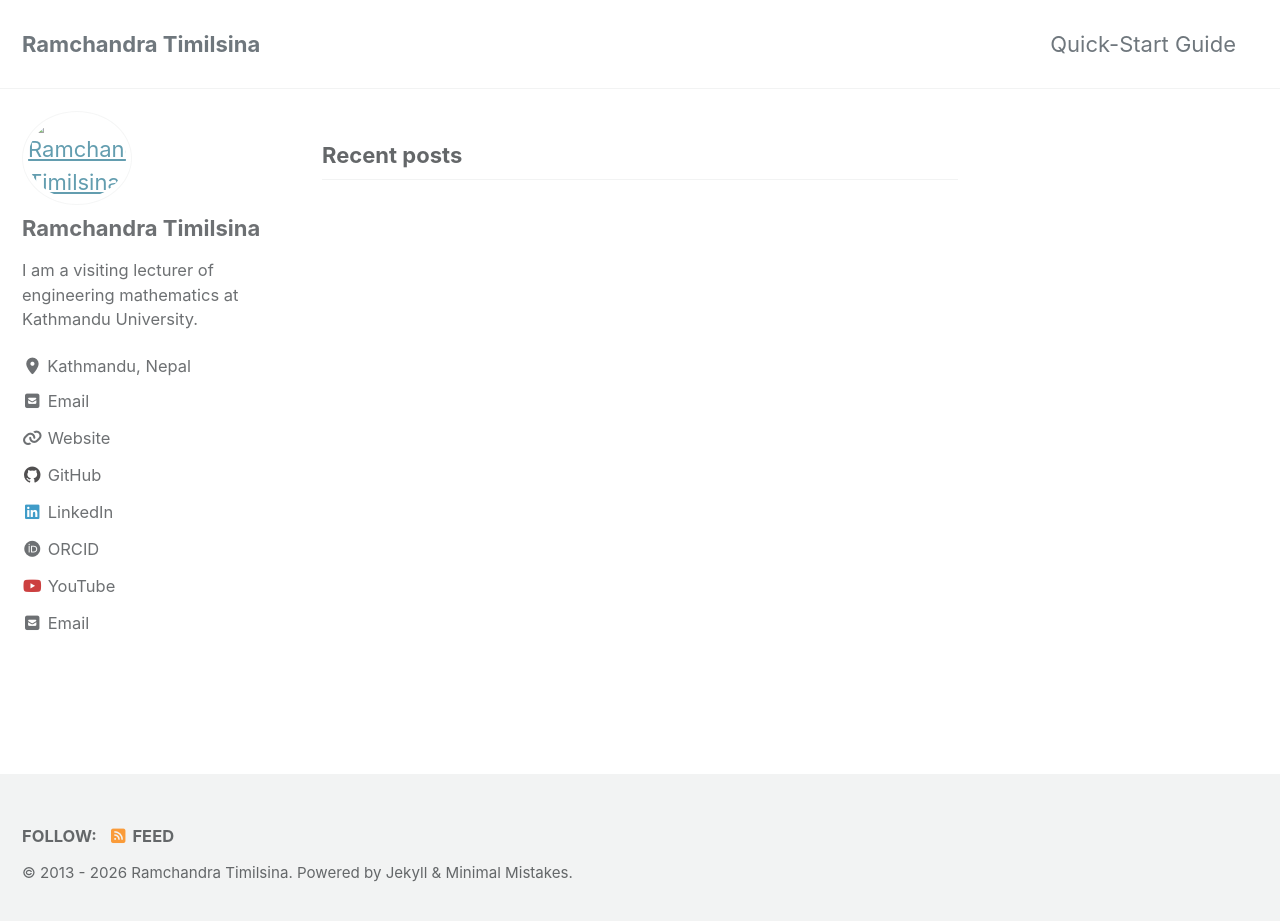
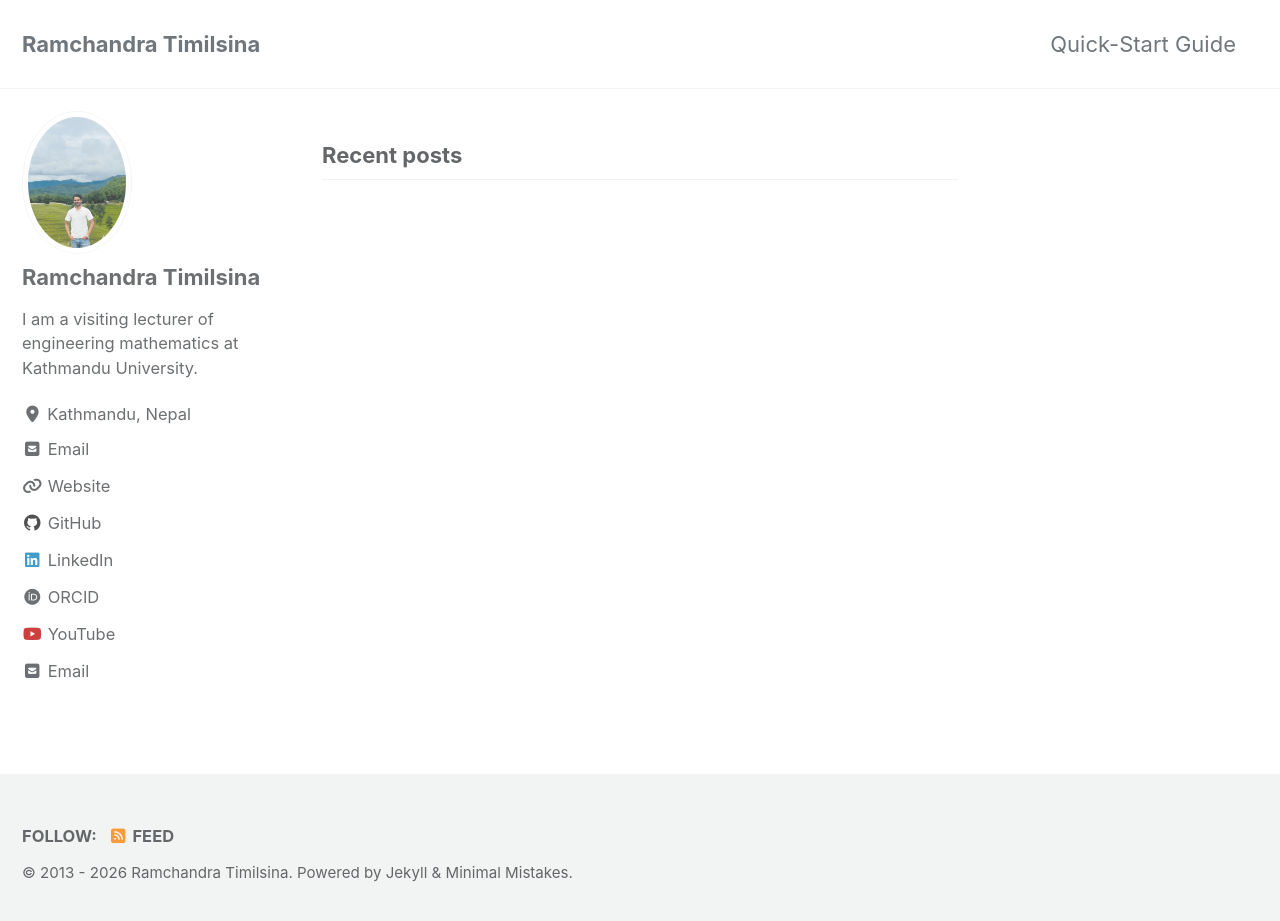
Before and after one commit to TimilsinaRC07/TimilsinaRC07.github.io, a Jekyll site: the page built from index.html, in a window 1280 px wide and 929 px high. Shown: the top 921 px of the window. Built offline with Jekyll 4.4.1, drawn with Linux system fonts in a browser that asks for light colours; cached includes are drawn as plain includes; the list of posts is cut into pages by our own code.

Commit message:
Update _config.yml

```diff
--- a/_config.yml
+++ b/_config.yml
@@ -115,7 +115,7 @@ analytics:
 # Site Author
 author:
   name             : "Ramchandra Timilsina"
-  avatar           : "/assets/images/bio-avatar.jpg"
+  avatar           : "bio-avatar.jpg"
   bio              : "I am a visiting lecturer of engineering mathematics at Kathmandu University."
   location         : "Kathmandu, Nepal"
   email            : "timilsinarc07@gmail.com"
```
